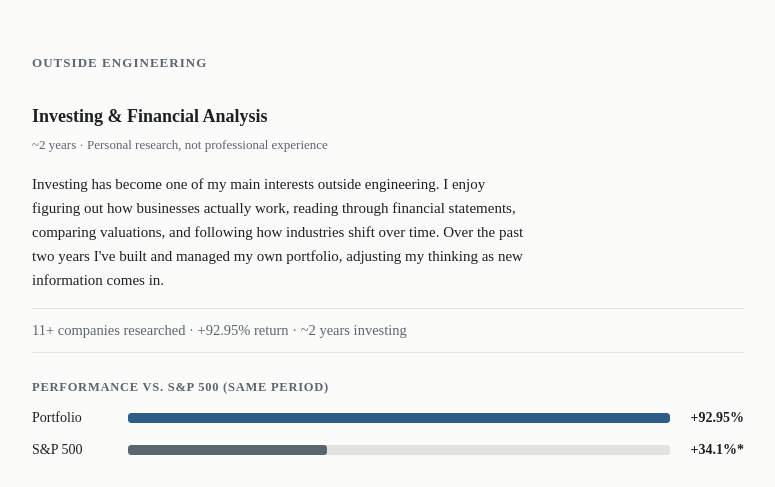
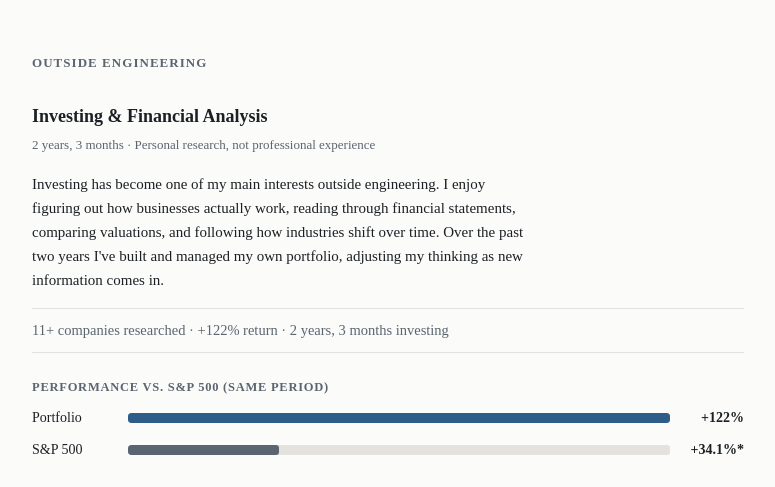
Before and after one commit to drewakozubal-cmd/engineering-portfolio, a plain HTML site: page index.html in a window 1280 px wide. Shown: the part 4541-5028 px from the top of the page, without its empty margins (252-1027 px from the left). Drawn offline with Linux system fonts and the light colour scheme.

Commit message:
Add files via upload

```diff
--- a/index.html
+++ b/index.html
@@ -420,22 +420,22 @@
   <section class="outside">
     <h2 class="section-heading">Outside Engineering</h2>
     <div class="oe-title">Investing &amp; Financial Analysis</div>
-    <div class="oe-meta">~2 years &middot; Personal research, not professional experience</div>
+    <div class="oe-meta">2 years, 3 months &middot; Personal research, not professional experience</div>
 
     <p>Investing has become one of my main interests outside engineering. I enjoy figuring out how businesses actually work, reading through financial statements, comparing valuations, and following how industries shift over time. Over the past two years I've built and managed my own portfolio, adjusting my thinking as new information comes in.</p>
 
-    <div class="metrics-line">11+ companies researched &middot; +92.95% return &middot; ~2 years investing</div>
+    <div class="metrics-line">11+ companies researched &middot; +122% return &middot; 2 years, 3 months investing</div>
 
     <div class="benchmark">
       <div class="bench-label">Performance vs. S&amp;P 500 (same period)</div>
       <div class="bench-row">
         <span class="bench-row-label">Portfolio</span>
         <div class="bench-track"><div class="bench-fill" style="width:100%"></div></div>
-        <span class="bench-value">+92.95%</span>
+        <span class="bench-value">+122%</span>
       </div>
       <div class="bench-row">
         <span class="bench-row-label">S&amp;P 500</span>
-        <div class="bench-track"><div class="bench-fill" style="width:36.7%; background:var(--ink-soft);"></div></div>
+        <div class="bench-track"><div class="bench-fill" style="width:27.9%; background:var(--ink-soft);"></div></div>
         <span class="bench-value">+34.1%*</span>
       </div>
     </div>
```
